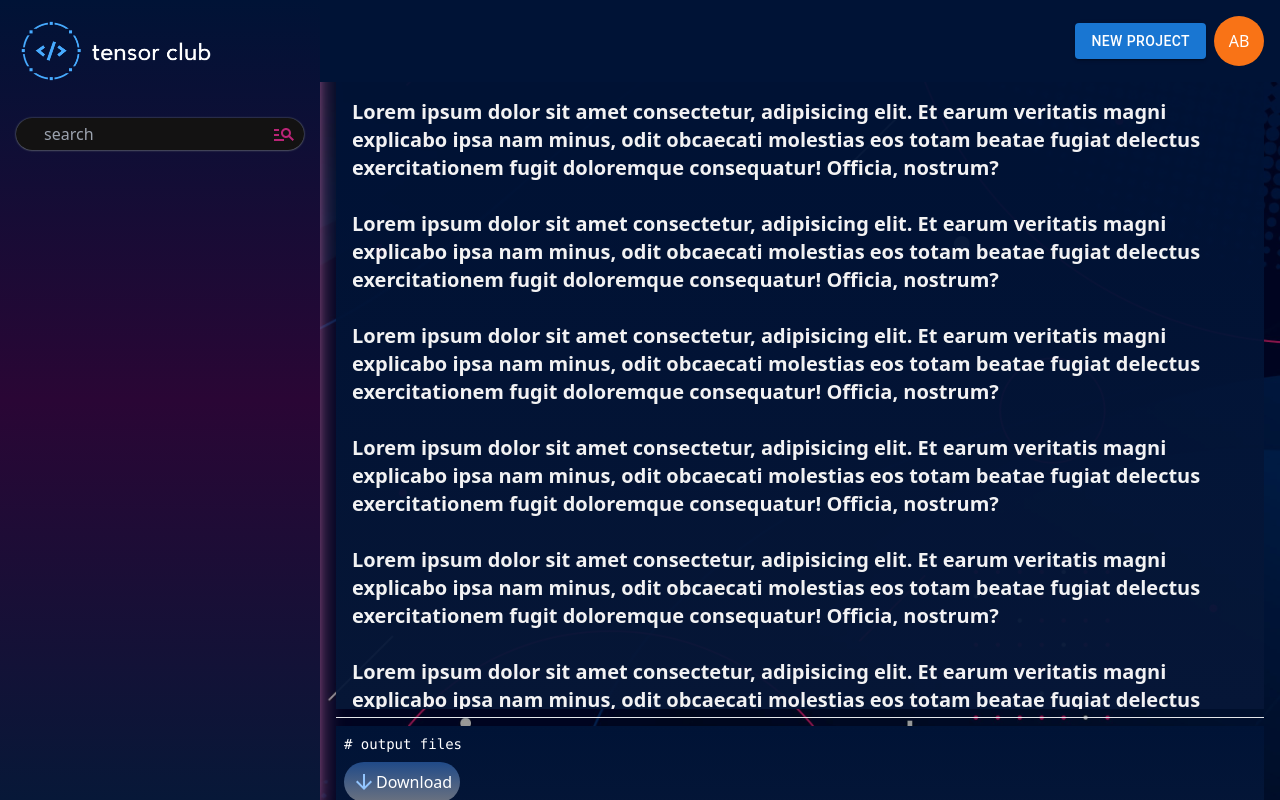
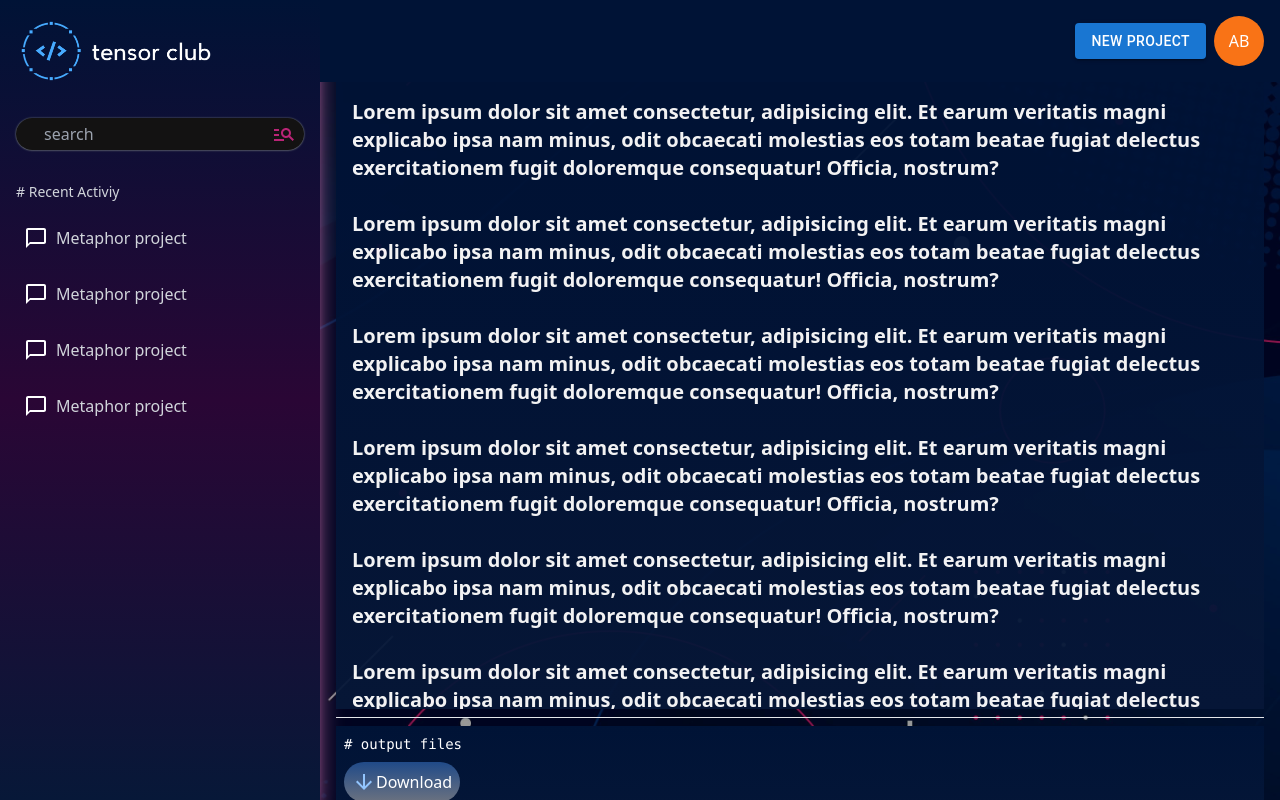
Before and after one commit to abubakar471/tensor-club, a React (Create React App) app in the folder client/: page / in a window 1280 px wide. Built offline with nearby package versions, Linux system fonts and the light colour scheme.

Commit message:
sidebar recent activity container added

```diff
--- /dev/null
+++ b/client/src/components/Card/SidebarRecentCard.jsx
@@ -0,0 +1,16 @@
+import {
+  ChatBubbleOutlineTwoTone
+} from "@mui/icons-material";
+
+const SidebarRecentCard = () => {
+  return (
+    <div className="w-full flex items-center gap-x-2 my-4 cursor-pointer
+     hover:bg-gradient-to-r hover:from-blue-900
+     transition-all duration-300 ease-in-out p-2">
+      <ChatBubbleOutlineTwoTone className="text-white" />
+      <h1 className="text-gray-300">Metaphor project</h1>
+    </div>
+  );
+};
+
+export default SidebarRecentCard;
--- a/client/src/components/Sidebar/Sidebar.jsx
+++ b/client/src/components/Sidebar/Sidebar.jsx
@@ -1,6 +1,7 @@
 import { Link } from "react-router-dom";
 import SearchIcon from '@mui/icons-material/Search';
 import ManageSearchIcon from '@mui/icons-material/ManageSearch';
+import SidebarRecentCard from "../Card/SidebarRecentCard"
 
 const Sidebar = () => {
   return (
@@ -27,6 +28,16 @@ const Sidebar = () => {
         />
         <ManageSearchIcon className="absolute top-1 right-2 text-[#da288ad5]" />
       </div>
+
+      <div>
+        <h1 className="text-gray-300  text-sm"># Recent Activiy</h1>
+        <div className="mt-4">
+          <SidebarRecentCard />
+          <SidebarRecentCard />
+          <SidebarRecentCard />
+          <SidebarRecentCard />
+        </div>
+      </div>
     </div>
   );
 };
```
